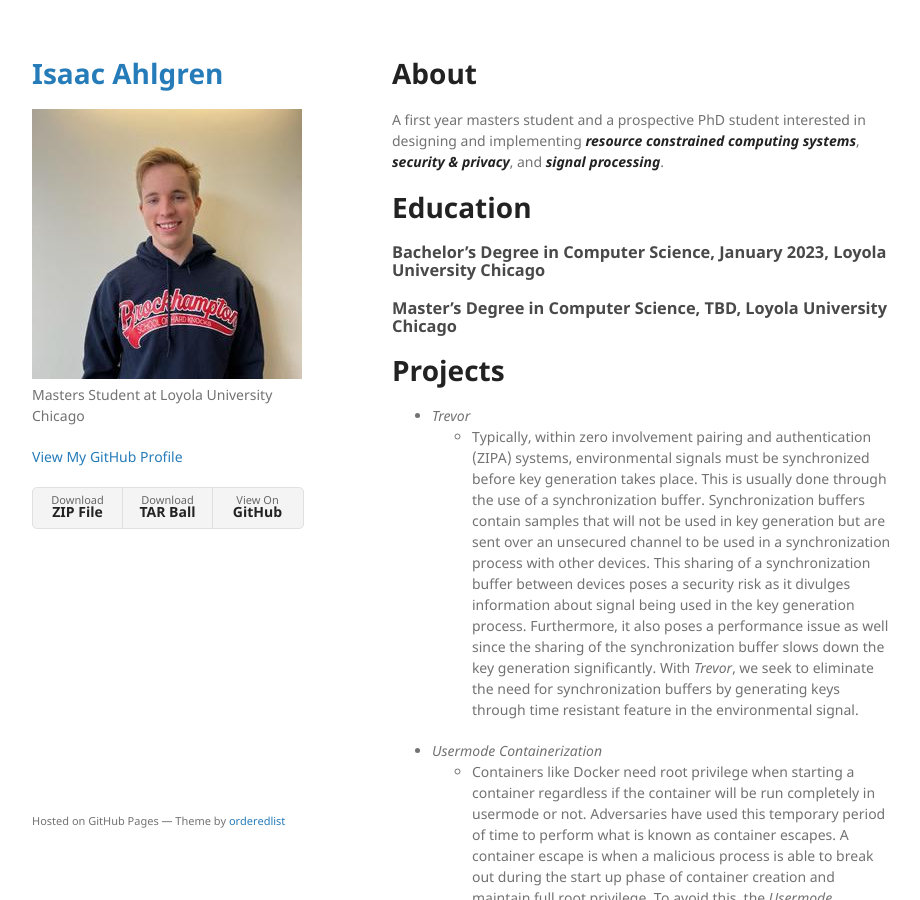
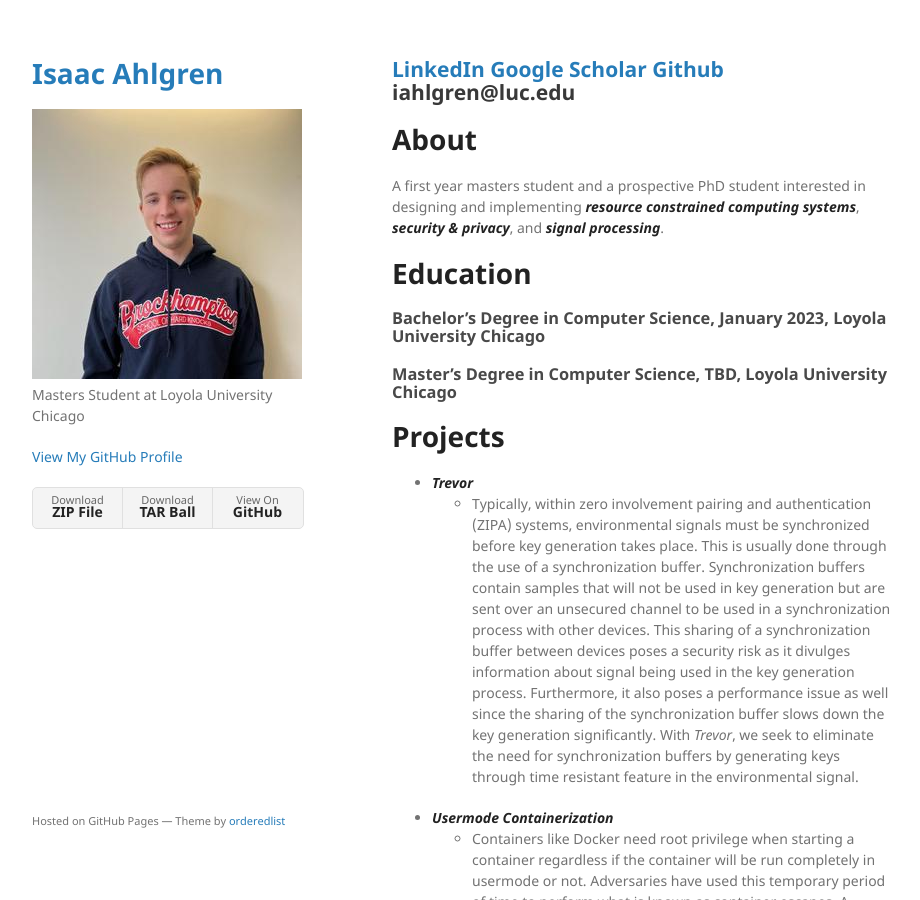
Before and after one commit to isaac-ahlgren/isaac-ahlgren.github.io, a Jekyll site: the page built from index.md, in a window 1280 px wide and 900 px high. Shown: the whole window, without its empty margins (178-1098 px from the left). Built offline with Jekyll 4.4.1, drawn with Linux system fonts in a browser that asks for light colours; our own code applies the rules of GitHub Pages for plain Markdown files.

Commit message:
added links

```diff
--- a/index.md
+++ b/index.md
@@ -1,6 +1,9 @@
 ---
 layout: default
 ---
+
+
+## [LinkedIn](https://www.linkedin.com/in/isaac-ahlgren123/) [Google Scholar](https://scholar.google.com/citations?view_op=list_works&hl=en&hl=en&user=dZawE3MAAAAJ) [Github](https://github.com/isaac-ahlgren) iahlgren@luc.edu
 
 # About
 A first year masters student and a prospective PhD student interested in designing and implementing ***resource constrained computing systems***, ***security & privacy***, and ***signal processing***.
@@ -13,16 +16,16 @@ A first year masters student and a prospective PhD student interested in designi
 
 # Projects
 
-- *Trevor*
+- ***Trevor***
   - Typically, within zero involvement pairing and authentication (ZIPA) systems, environmental signals must be synchronized before key generation takes place. This is usually done through the use of a synchronization buffer. Synchronization buffers contain samples that will not be used in key generation but are sent over an unsecured channel to be used in a synchronization process with other devices. This sharing of a synchronization buffer between devices poses a security risk as it divulges information about signal being used in the key generation process. Furthermore, it also poses a performance issue as well since the sharing of the synchronization buffer slows down the key generation significantly. With *Trevor*, we seek to eliminate the need for synchronization buffers by generating keys through time resistant feature in the environmental signal.
-- *Usermode Containerization*
+- ***Usermode Containerization***
   - Containers like Docker need root privilege when starting a container regardless if the container will be run completely in usermode or not. Adversaries have used this temporary period of time to perform what is known as container escapes. A container escape is when a malicious process is able to break out during the start up phase of container creation and maintain full root privilege. To avoid this, the *Usermode Containerization* project seeks to create an alternative container to typical containers that runs completely in usermode. Hence, adversaries are unable to take advantage of container escapes.
 
 # Publications
 
-*   J. Veselsky, Jack West, *Isaac Ahlgren* et al, ["Establishing Trust in Vehicle-to-Vehicle Coordination: A Sensor Fusion Approach,"](https://ieeexplore.ieee.org/abstract/document/9805359) 2022 2nd Workshop on Data-Driven and Intelligent Cyber-Physical Systems for Smart Cities Workshop (DI-CPS), Milan, Italy, 2022, pp. 7-13, doi: 10.1109/DI-CPS56137.2022.00008.
+*   J. Veselsky, Jack West, __Isaac Ahlgren__ et al, ["Establishing Trust in Vehicle-to-Vehicle Coordination: A Sensor Fusion Approach,"](https://ieeexplore.ieee.org/abstract/document/9805359) 2022 2nd Workshop on Data-Driven and Intelligent Cyber-Physical Systems for Smart Cities Workshop (DI-CPS), Milan, Italy, 2022, pp. 7-13, doi: 10.1109/DI-CPS56137.2022.00008.
 
 # Posters
 
-*   *Isaac Ahlgren*, Victor Rakotondranoro, Yasin N. Silva, Eric Chan-Tin, George K. Thiruvathukal, and Neil Klingensmith. 2023. Userland Containers for Mobile Systems. In Proceedings of the 24th International Workshop on Mobile Computing Systems and Applications (HotMobile '23). Association for Computing Machinery, New York, NY, USA, 141. [https://doi.org/10.1145/3572864.3581588](https://doi.org/10.1145/3572864.3581588)
-*   *Isaac Ahlgren*, Jack West, George K. Thiruvathukal, and Neil Klingensmith. 2022. A universally composable bit generation scheme for zero involvement authentication. In Proceedings of the 23rd Annual International Workshop on Mobile Computing Systems and Applications (HotMobile '22). Association for Computing Machinery, New York, NY, USA, 129. [https://doi.org/10.1145/3508396.3517076](https://doi.org/10.1145/3508396.3517076)
+*   __Isaac Ahlgren__, Victor Rakotondranoro, Yasin N. Silva, Eric Chan-Tin, George K. Thiruvathukal, and Neil Klingensmith. 2023. Userland Containers for Mobile Systems. In Proceedings of the 24th International Workshop on Mobile Computing Systems and Applications (HotMobile '23). Association for Computing Machinery, New York, NY, USA, 141. [https://doi.org/10.1145/3572864.3581588](https://doi.org/10.1145/3572864.3581588)
+*   __Isaac Ahlgren__, Jack West, George K. Thiruvathukal, and Neil Klingensmith. 2022. A universally composable bit generation scheme for zero involvement authentication. In Proceedings of the 23rd Annual International Workshop on Mobile Computing Systems and Applications (HotMobile '22). Association for Computing Machinery, New York, NY, USA, 129. [https://doi.org/10.1145/3508396.3517076](https://doi.org/10.1145/3508396.3517076)
```
